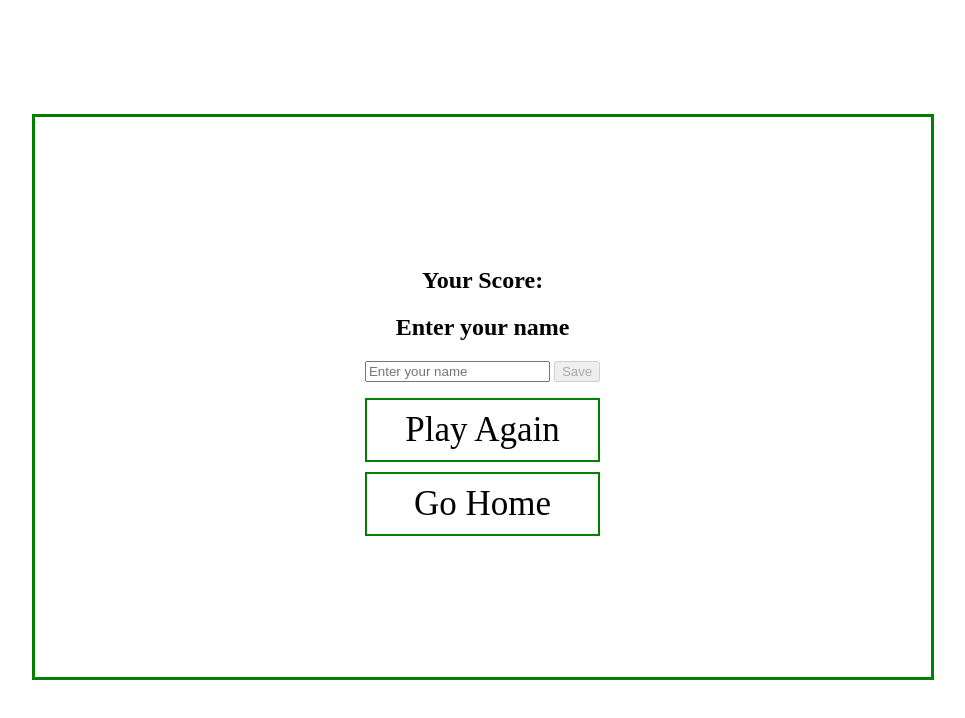
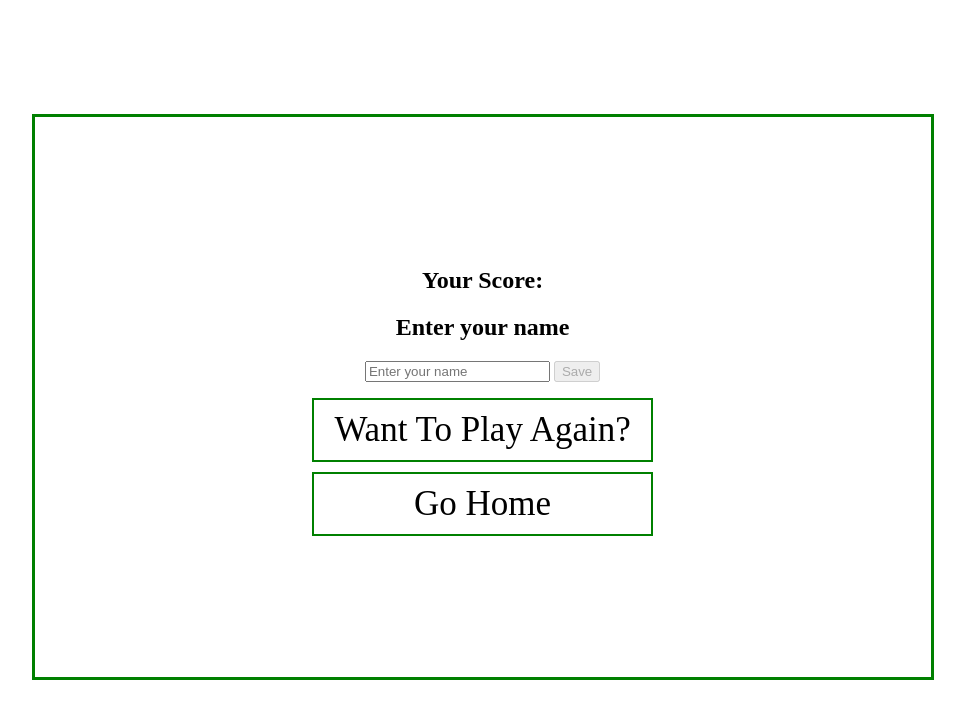
Before and after one commit to Russ-Rich/Quiz-Game, a plain HTML site: page score.html in a window 1280 px wide. Shown: the whole page, without its empty margins (166-1131 px from the left). Drawn offline with Linux system fonts and the light colour scheme.

Commit message:
Updated visual changes due to blurring colors

```diff
--- a/score.html
+++ b/score.html
@@ -18,7 +18,7 @@
                 <input type="text" name="name" id="username" placeholder="Enter your name">
                 <button class="btn" id="scoreBtn" type="submit" onclick="saveHighScore(event)" disabled>Save</button>
             </form>
-            <a href="play.html" class="btn">Play Again</a>
+            <a href="play.html" class="btn">Want To Play Again?</a>
             <a href="index.html" class="btn">Go Home</a>
         </div>
     </div>
```
